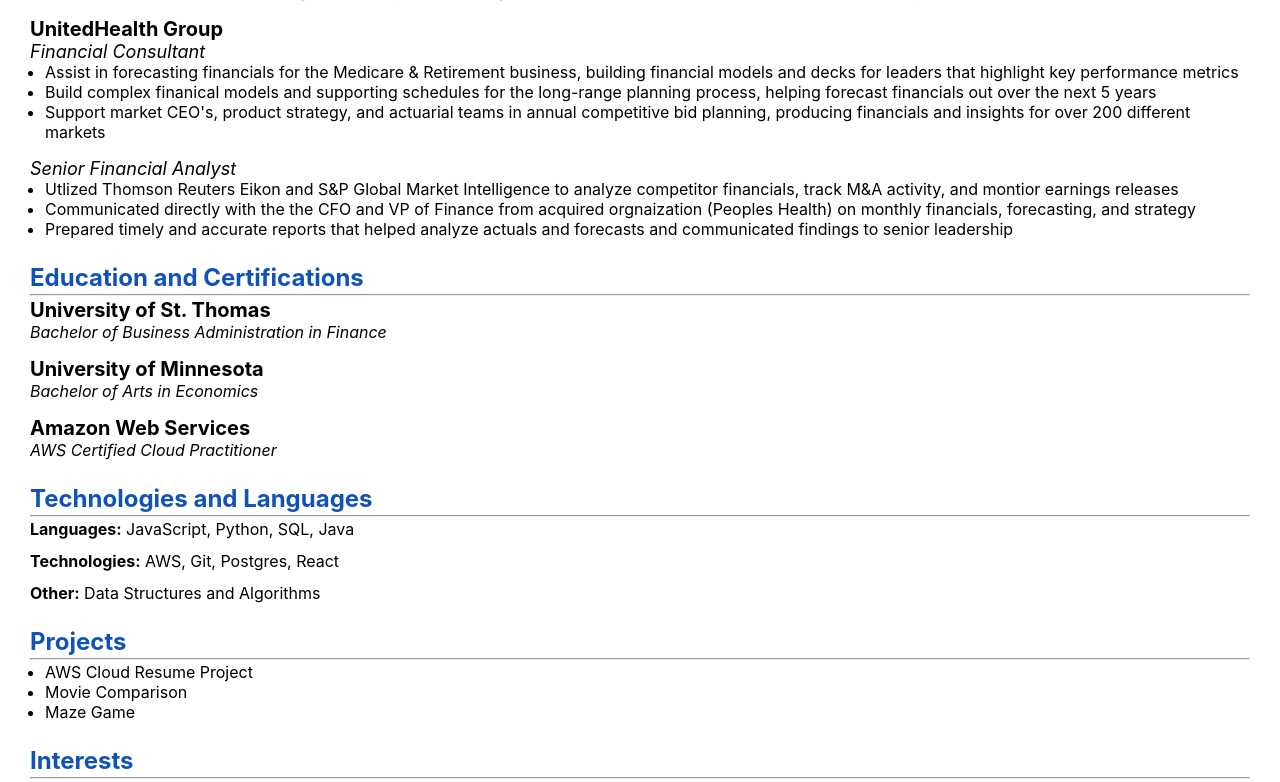
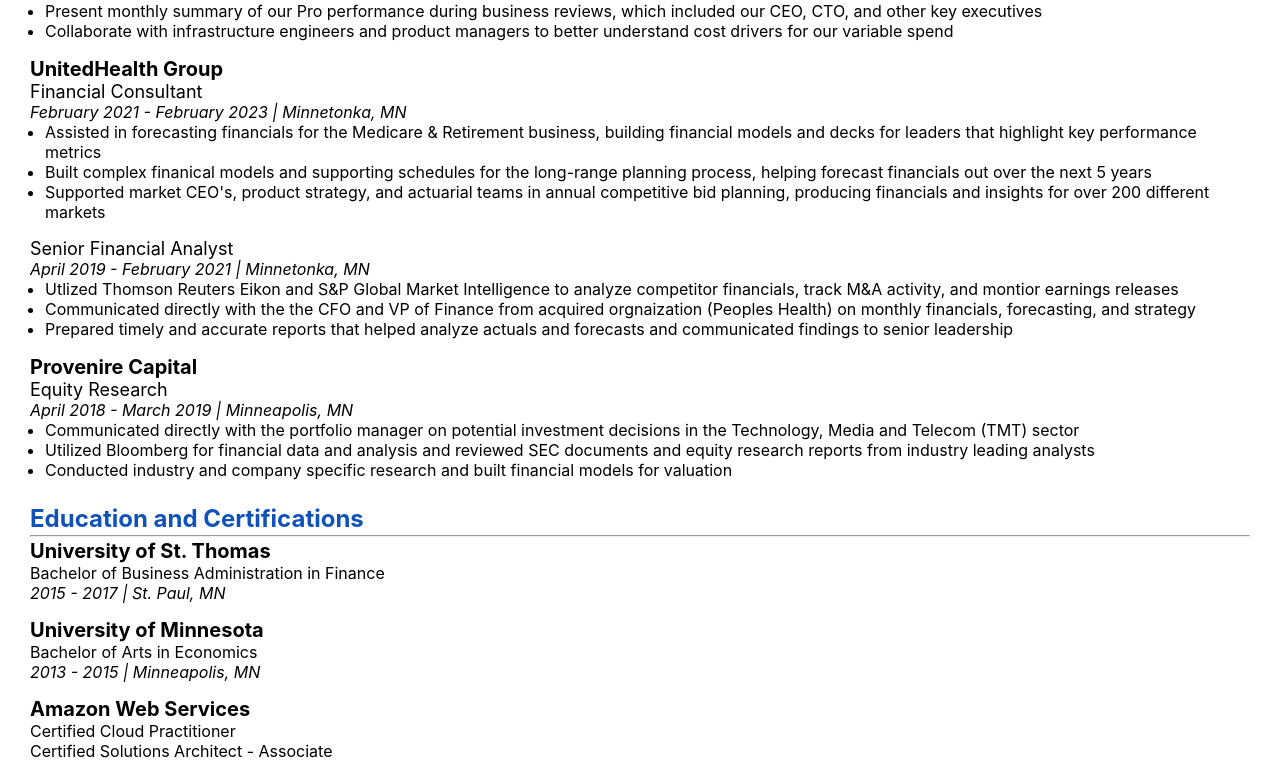
Before and after one commit to kkauma/aws-cloud-resume, a React (Create React App) app: page / in a window 1280 px wide. Shown: the part 440-1222 px from the top of the page. Built offline with nearby package versions, Linux system fonts and the light colour scheme.

Commit message:
make anchor tags black

```diff
--- a/src/components/Header.css
+++ b/src/components/Header.css
@@ -31,6 +31,10 @@
   color: #0077b5;
 }
 
+a {
+  color: black;
+}
+
 .github-logo {
   color: #171515;
 }
--- a/src/components/Main.css
+++ b/src/components/Main.css
@@ -29,7 +29,6 @@
   margin-top: 0px;
   margin-bottom: 0px;
   font-size: 18px;
-  font-style: italic;
   font-weight: 400;
 }
 
@@ -71,3 +70,15 @@
 .align-left {
   margin-left: -25px;
 }
+
+.date {
+  margin: 0;
+  font-size: 16px;
+  font-weight: 400;
+  font-style: italic;
+}
+
+.bba,
+.ba {
+  margin: 0 auto;
+}
--- a/src/components/Main.js
+++ b/src/components/Main.js
@@ -8,7 +8,9 @@
         <hr />
 
         <h4 className="vercel">Vercel</h4>
+
         <h5 className="finance-manager">Finance Manager</h5>
+        <h5 className="date">April 2023 - Present | Remote</h5>
         <ul className="finance-manager-content">
           <li className="align-left">Write SQL queries in Snowflake</li>
           <li className="align-left">
@@ -19,6 +21,7 @@
           <li className="align-left">Build complex financial models</li>
         </ul>
         <h5 className="sfa-vercel">Senior Financial Analyst</h5>
+        <h5 className="date">February 2023 - Present | Remote</h5>
         <ul className="sfa-vercel-content">
           <li className="align-left">
             Complete materials for our board of directors
@@ -35,24 +38,26 @@
 
         <h4 className="uhg">UnitedHealth Group</h4>
         <h5 className="financial-consultant">Financial Consultant</h5>
+        <h5 className="date">February 2021 - February 2023 | Minnetonka, MN</h5>
         <ul className="fc-content">
           <li className="align-left">
-            Assist in forecasting financials for the Medicare & Retirement
+            Assisted in forecasting financials for the Medicare & Retirement
             business, building financial models and decks for leaders that
             highlight key performance metrics
           </li>
           <li className="align-left">
-            Build complex finanical models and supporting schedules for the
+            Built complex finanical models and supporting schedules for the
             long-range planning process, helping forecast financials out over
             the next 5 years
           </li>
           <li className="align-left">
-            Support market CEO's, product strategy, and actuarial teams in
+            Supported market CEO's, product strategy, and actuarial teams in
             annual competitive bid planning, producing financials and insights
             for over 200 different markets
           </li>
         </ul>
         <h5 className="sfa-uhg">Senior Financial Analyst</h5>
+        <h5 className="date">April 2019 - February 2021 | Minnetonka, MN</h5>
         <ul className="sfa-uhg-content">
           <li className="align-left">
             Utlized Thomson Reuters Eikon and S&P Global Market Intelligence to
@@ -69,19 +74,41 @@
             forecasts and communicated findings to senior leadership
           </li>
         </ul>
+
+        <h4 className="uhg">Provenire Capital</h4>
+        <h5 className="financial-consultant">Equity Research</h5>
+        <h5 className="date">April 2018 - March 2019 | Minneapolis, MN</h5>
+        <ul className="fc-content">
+          <li className="align-left">
+            Communicated directly with the portfolio manager on potential
+            investment decisions in the Technology, Media and Telecom (TMT)
+            sector
+          </li>
+          <li className="align-left">
+            Utilized Bloomberg for financial data and analysis and reviewed SEC
+            documents and equity research reports from industry leading analysts
+          </li>
+          <li className="align-left">
+            Conducted industry and company specific research and built financial
+            models for valuation
+          </li>
+        </ul>
       </div>
 
       <div>
         <h3 className="education">Education and Certifications</h3>
         <hr />
         <h4 className="stthomas">University of St. Thomas</h4>
-        <i>Bachelor of Business Administration in Finance</i>
+        <p className="bba">Bachelor of Business Administration in Finance</p>
+        <i>2015 - 2017 | St. Paul, MN</i>
 
         <h4 className="uofm">University of Minnesota</h4>
-        <i>Bachelor of Arts in Economics</i>
+        <p className="ba">Bachelor of Arts in Economics</p>
+        <i>2013 - 2015 | Minneapolis, MN</i>
 
         <h4 className="aws-certs">Amazon Web Services</h4>
-        <i>AWS Certified Cloud Practitioner</i>
+        <p className="ba">Certified Cloud Practitioner</p>
+        <p className="ba">Certified Solutions Architect - Associate</p>
       </div>
 
       <div>
@@ -91,7 +118,7 @@
           <b>Languages:</b> JavaScript, Python, SQL, Java
         </p>
         <p className="technologies">
-          <b>Technologies:</b> AWS, Git, Postgres, React
+          <b>Technologies:</b> AWS, Git, MongoDB, React
         </p>
         <p className="other">
           <b>Other:</b> Data Structures and Algorithms
@@ -112,9 +139,7 @@
         <h3 className="interests">Interests</h3>
         <hr />
         <ul className="interests-content">
-          <li className="align-left">
-            Golf, hockey, traveling, hiking, exercising
-          </li>
+          <li className="align-left">Golf, Hockey, Traveling, Hiking</li>
         </ul>
       </div>
     </div>
```
